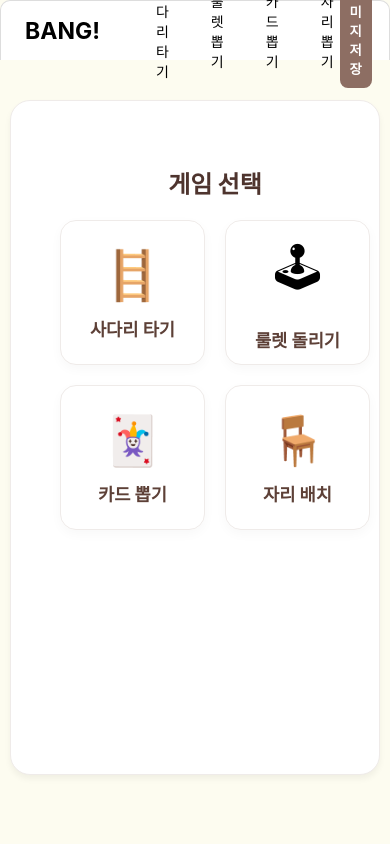
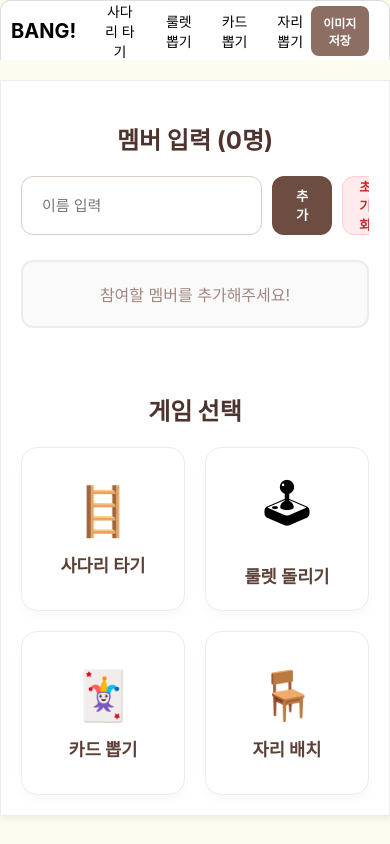
Before and after one commit to sowinblue/prac-Deployment, a React (Create React App) app: page / in a window 390 px wide. Built offline with nearby package versions, Linux system fonts and the light colour scheme.

Commit message:
모바일 대응 추가

```diff
--- a/src/App.css
+++ b/src/App.css
@@ -137,3 +137,19 @@ body, html {
   display: flex;
   align-items: center;
 }
+
+@media (max-width: 768px) {
+  .main-wrapper {
+    flex-direction: column;
+    height: auto;
+    padding: 20px;
+    margin: 0;
+    max-width: 100%;
+    border-radius: 0;
+  }
+
+  .member-input-container, .dashboard-container {
+    flex: none;
+    height: auto;
+  }
+}
--- a/src/components/common/Header.css
+++ b/src/components/common/Header.css
@@ -68,3 +68,21 @@
 .capture-btn:hover {
   background-color: #a1887f;
 }
+
+@media (max-width: 768px) {
+  .header {
+    padding: 0 10px;
+  }
+  .menu {
+    gap: 15px;
+    margin-left: 20px;
+  }
+  .logo {
+    font-size: 20px;
+  }
+  .capture-btn {
+    margin-right: 10px;
+    padding: 8px;
+    font-size: 12px;
+  }
+}
--- a/src/components/games/CardPick.css
+++ b/src/components/games/CardPick.css
@@ -166,6 +166,11 @@
   color: #4e342e/* 오렌지색 계열 */
 }
 
+.action-btn.result:hover {
+  background-color: #a1887f;
+  color: white;
+}
+
 
 /*  3. 새로 추가된 결과 모달 스타일 (사다리 타기 느낌) */
 
@@ -255,3 +260,11 @@
 .modal-close-btn:hover {
   background-color: #d35400;
 }
+
+@media (max-width: 768px) {
+  .card-pick-container {
+    padding: 10px;
+    margin: 0;
+    border-radius: 0;
+  }
+}
--- a/src/components/games/Ladder.css
+++ b/src/components/games/Ladder.css
@@ -20,10 +20,7 @@
     display: flex;
     flex-direction: column;
     align-items: center;
-    /* padding: 10px; removed, now handled by .game-page-wrapper */
-    /* background-color: #fff; removed, now handled by .game-page-wrapper */
     width: 100%;
-    /* box-sizing: border-box; removed, now handled by .game-page-wrapper */
     position: relative;
     overflow-x:auto; /* 가로 스크롤 허용 */
 }
@@ -101,7 +98,6 @@
     width: 4px;
     background-color: #e0e0e0;
     flex-grow: 1;
-    /* 높이는 JS에서 자동 결정되지만 최소값 잡아줌 */
     min-height: 240px;
     position: relative;
     border-radius: 2px;
@@ -132,7 +128,42 @@
     to { stroke-dashoffset: 0; }
 }
 
-/* 모달 스타일 (동일하게 유지하되 크기만 살짝 조정) */
+/* New Ladder Button Styles */
+.start-game-btn, .show-results-btn, .reset-ladder-btn {
+    padding: 8px 25px;
+    border-radius: 20px;
+    cursor: pointer;
+    font-weight: bold;
+    font-size: 13px;
+    transition: background-color 0.2s ease;
+}
+
+.start-game-btn, .show-results-btn {
+    background: #8d6e63;
+    color: white;
+    border: none;
+    display: flex;
+    align-items: center;
+    gap: 5px;
+}
+
+.start-game-btn:hover, .show-results-btn:hover {
+    background-color: #a1887f;
+}
+
+.reset-ladder-btn {
+    background: #fff;
+    border: 1px solid #8d6e63;
+    color: #555;
+}
+
+.reset-ladder-btn:hover {
+    background-color: #a1887f;
+    color: white;
+}
+
+
+/* 모달 스타일 */
 .result-modal-overlay {
     position: fixed; top: 0; left: 0; width: 100%; height: 100%;
     background: rgba(0,0,0,0.4); display: flex;
@@ -155,3 +186,15 @@
     padding: 8px 20px; background-color: #8d6e63; color: white;
     border: none; border-radius: 20px; cursor: pointer; font-weight: bold;
 }
+.modal-close-btn:hover {
+    background-color: #a1887f;
+}
+
+@media (max-width: 768px) {
+  .game-page-wrapper {
+    padding: 10px;
+    margin: 0;
+    border-radius: 0;
+    min-height: calc(100vh - 60px);
+  }
+}
--- a/src/components/games/Roulette.css
+++ b/src/components/games/Roulette.css
@@ -352,3 +352,17 @@
     box-shadow: 0 2px 4px rgba(0,0,0,0.03);
     border-left: 4px solid #4e342e;
 }
+
+@media (max-width: 768px) {
+  .roulette-wrapper {
+    flex-direction: column;
+    align-items: center;
+    padding: 10px;
+    margin: 0;
+    border-radius: 0;
+  }
+  .roulette-container, .team-display-area {
+    width: 100%;
+    min-width: unset;
+  }
+}
--- a/src/components/games/SeatPick.css
+++ b/src/components/games/SeatPick.css
@@ -139,6 +139,11 @@
     font-weight: bold;
     cursor: pointer;
     margin-top: 50px; /* Half the margin of the main-assign-btn */
+}
+
+.seat-pick-page .reset-assign-btn:hover {
+    background-color: #a1887f;
+    color: white;
 }
 
 /* 4. 칸 3: 결과 그리드 (기획 반영 수정) */
@@ -285,3 +290,15 @@
     transition: none !important;
     animation: none !important;
 }
+
+@media (max-width: 768px) {
+  .seat-pick-page {
+    grid-template-columns: 1fr;
+    padding: 10px;
+    gap: 10px;
+  }
+
+  .seat-pick-page .section {
+    max-height: none; /* Allow sections to grow */
+  }
+}
```
